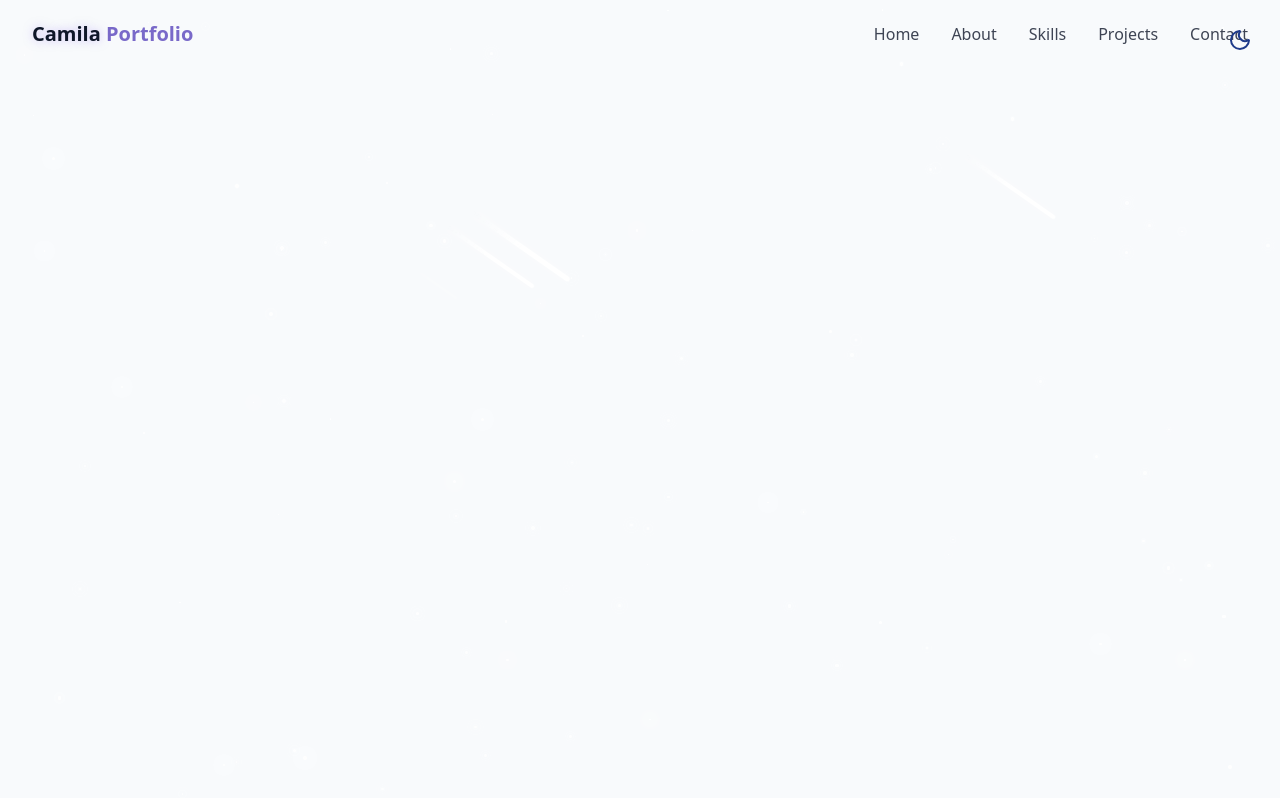
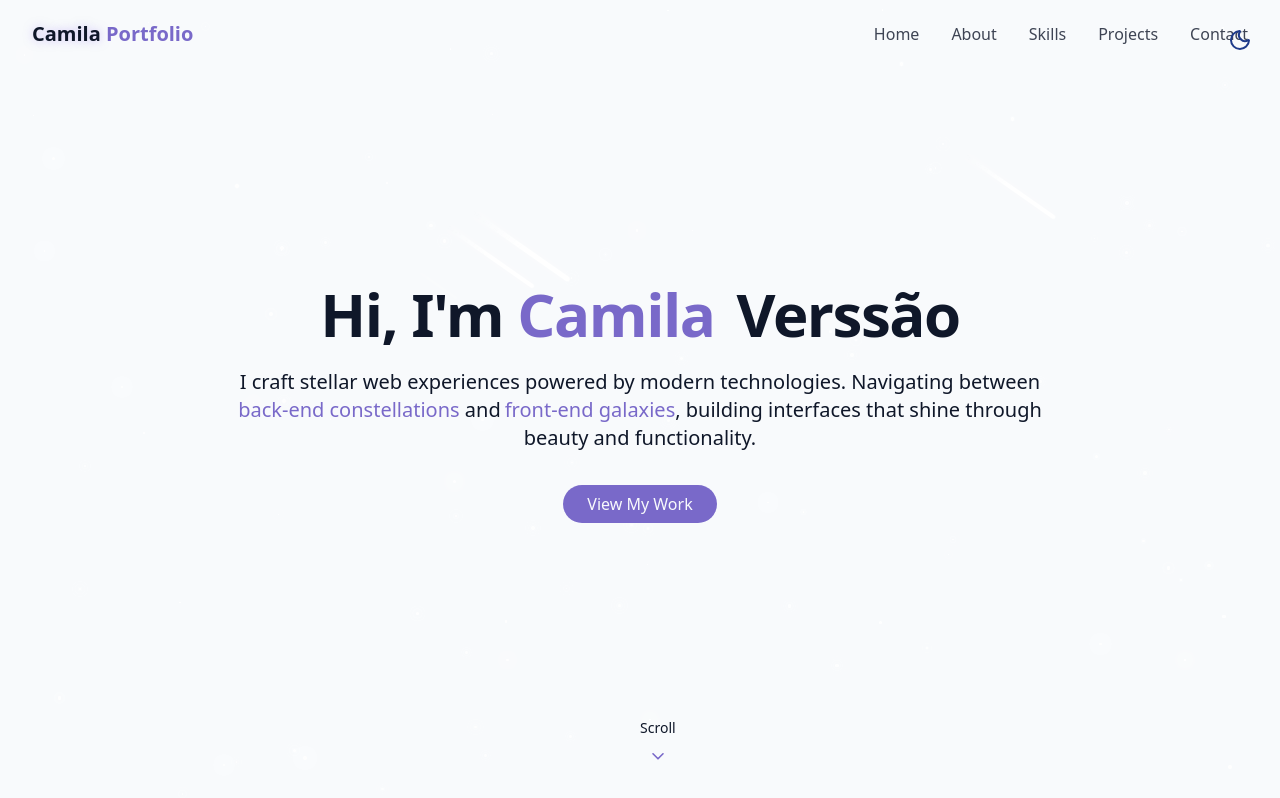
Before and after one commit to CamilaVerssao/portfolio, a React (Vite) app: page / in a window 1280 px wide. Built offline with nearby package versions, Linux system fonts and the light colour scheme.

Commit message:
feat: criada seção principal

```diff
--- /dev/null
+++ b/src/components/HeroSection.jsx
@@ -0,0 +1,40 @@
+import { ChevronDown } from "lucide-react"
+
+function HeroSection() {
+  return (
+    <section
+        id="hero"
+        className="relative min-h-screen flex flex-col items-center justify-center px-4"
+    >
+        <div className="container max-w-4xl mx-auto text-center z-10">
+            <div className="space-y-6">
+                <h1 className="text-4xl md:text-6xl font-bold tracking-tight">
+                    <span className="opacity-0 animate-fade-in">Hi, I'm </span>
+                    <span className="text-primary opacity-0 animate-fade-in-delay-1">Camila </span>
+                    <span className="text-gradient ml-2 opacity-0 animate-fade-in-delay-2">Verssão</span>
+                </h1>
+
+                <p className="text-lg md:text-xl text-muted-foreground max-2-2xl mx-auto opacity-0 animate-fade-in-delay-3">
+                    I craft stellar web experiences powered by modern technologies.
+                    Navigating between <span class="text-primary">back-end constellations</span> and
+                    <span class="text-primary ml-1">front-end galaxies</span>, building interfaces that shine through beauty
+                    and functionality.
+                </p>
+
+                <div className="opacity-0 animate-fade-in-delay-4 pt-4">
+                    <a className="cosmic-button" href="#projects">
+                        View My Work
+                    </a>
+                </div>
+            </div>
+        </div>
+
+        <div className="absolute bottom-8 left-1/2 transform -translate-x-1/2 flex flex-col items-center animate-bounce">
+            <span className="text-sm text-muted-foreground mb-2"> Scroll </span>
+            <ChevronDown className="h-5 w-5 text-primary" />
+        </div>
+    </section>
+  )
+}
+
+export default HeroSection
--- a/src/index.css
+++ b/src/index.css
@@ -49,7 +49,7 @@
   }
 
   .cosmic-button {
-    @apply px-6 py-2 rounded-full bg-primary text-primary-foreground font-medium
+    @apply px-6 py-2 rounded-full bg-primary text-primary-foreground font-medium cursor-pointer
            transition-all duration-300 hover:shadow-[0_0_10px_rgba(139,92,246,0.5)]
            hover:scale-105 active:scale-95;
   }
--- a/src/pages/Home.jsx
+++ b/src/pages/Home.jsx
@@ -1,6 +1,7 @@
 import ThemeToggle from "@/components/ThemeToggle"
-import StarBackground from "../components/StarBackground"
-import Navbar from "../components/Navbar"
+import StarBackground from "@/components/StarBackground"
+import Navbar from "@/components/Navbar"
+import HeroSection from "@/components/HeroSection"
 
 const Home = () => {
   return (
@@ -8,7 +9,9 @@ const Home = () => {
         <ThemeToggle />
         <StarBackground />
         <Navbar />
-        {/* Main Content */}
+        <main>
+          <HeroSection />
+        </main>
         {/* Footer */}
     </div>
   )
```
Also changed, not shown: tailwind.config.js (line endings or trailing spaces).
